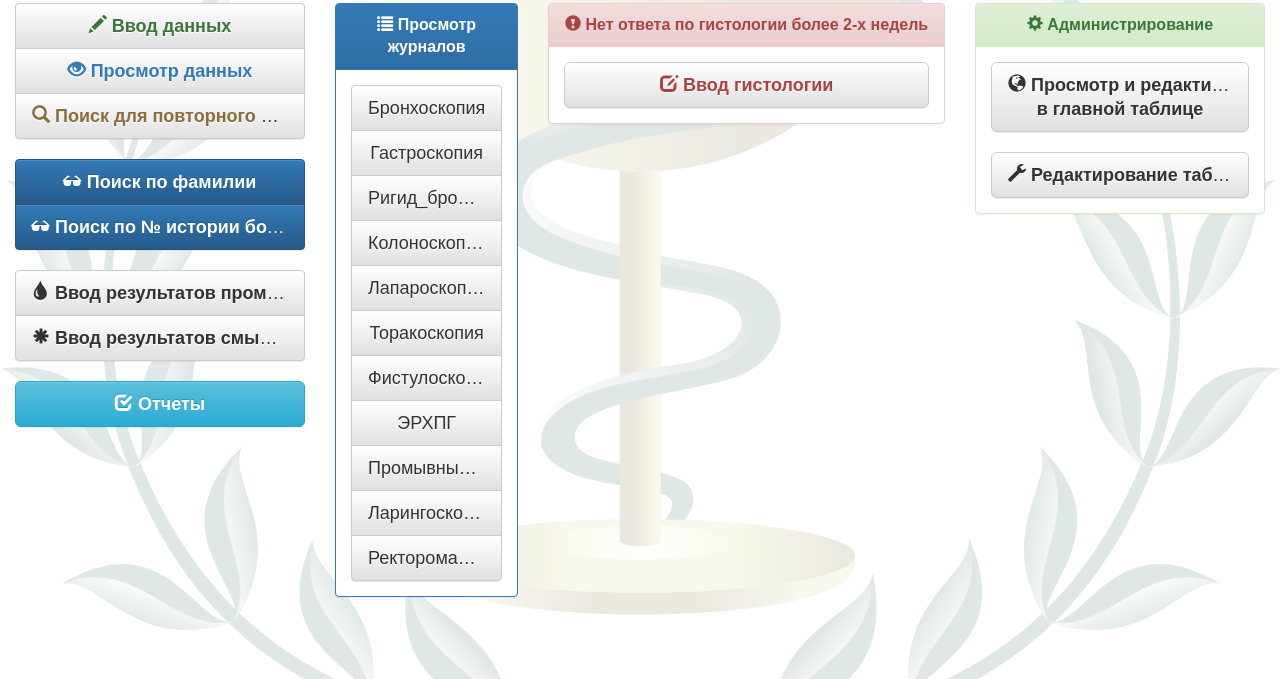
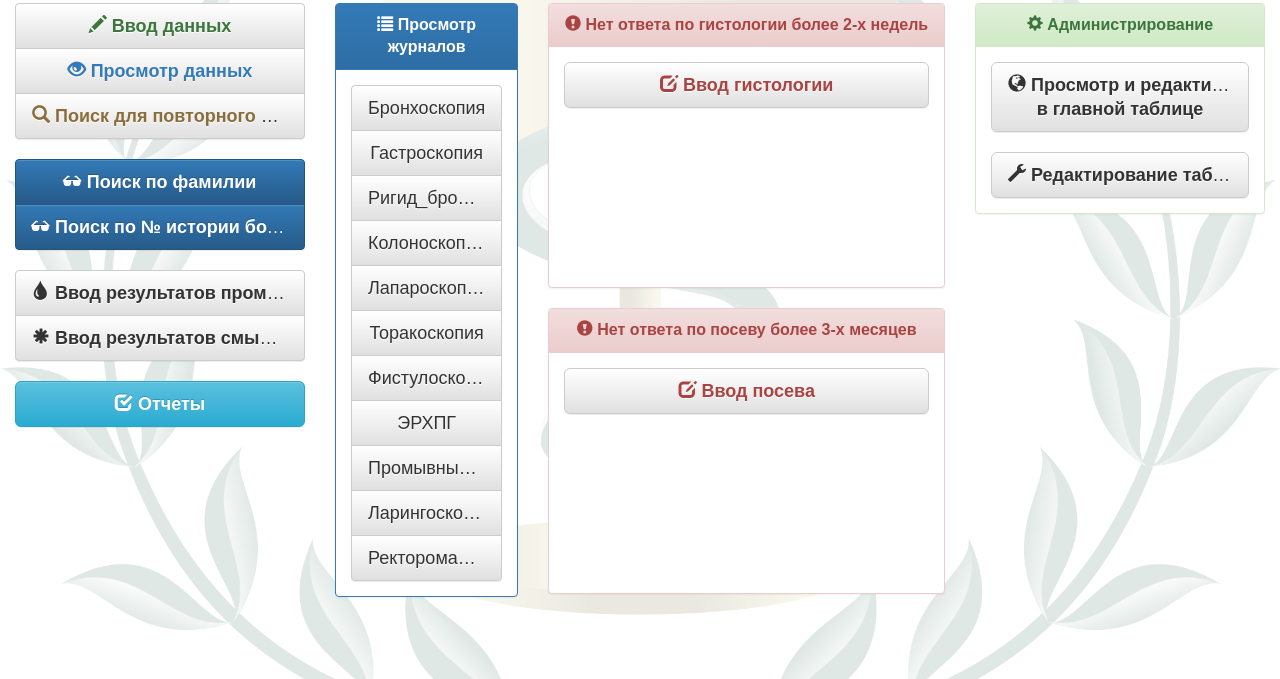
Before and after one commit to MaximMatrosov/Endoscopy, a plain HTML site: page htdocs/authorized/main.html in a window 1280 px wide. Shown: the part 121-800 px from the top of the page. Drawn offline with Linux system fonts and the light colour scheme.

```diff
--- a/htdocs/authorized/main.html
+++ b/htdocs/authorized/main.html
@@ -144,10 +144,24 @@
                     <b>Нет ответа по гистологии более 2-х недель</b>
                 </div>
             </div>
-            <div class="panel-body">
+            <div class="panel-body" style="height: 30vh">
                 <button class="btn btn-lg btn-default btn-block">
                     <span class="glyphicon glyphicon-edit text-danger"></span>
                     <b class="text-danger">Ввод гистологии</b>
+                </button>
+            </div>
+        </div>
+        <div class="panel panel-danger">
+            <div class="panel-heading">
+                <div class="panel-title text-center">
+                    <span class="glyphicon glyphicon-exclamation-sign"></span>
+                    <b>Нет ответа по посеву более 3-х месяцев</b>
+                </div>
+            </div>
+            <div class="panel-body" style="height: 30vh">
+                <button class="btn btn-lg btn-default btn-block">
+                    <span class="glyphicon glyphicon-edit text-danger"></span>
+                    <b class="text-danger">Ввод посева</b>
                 </button>
             </div>
         </div>
--- a/htdocs/js/eyes.js
+++ b/htdocs/js/eyes.js
@@ -164,7 +164,7 @@
         $.ajax({
             url: '/login',
             type: 'POST',
-            data: {login: login, pass: pass},
+            data: {login: login, password: pass},
             success: function (result) {
                 $("#alert").css("display", "none");
                 var wrapper = document.querySelector('.wrapper');
```
Also changed, not shown: htdocs/authorized/redact_tables.html (+0 -1 lines), 1 other file.
